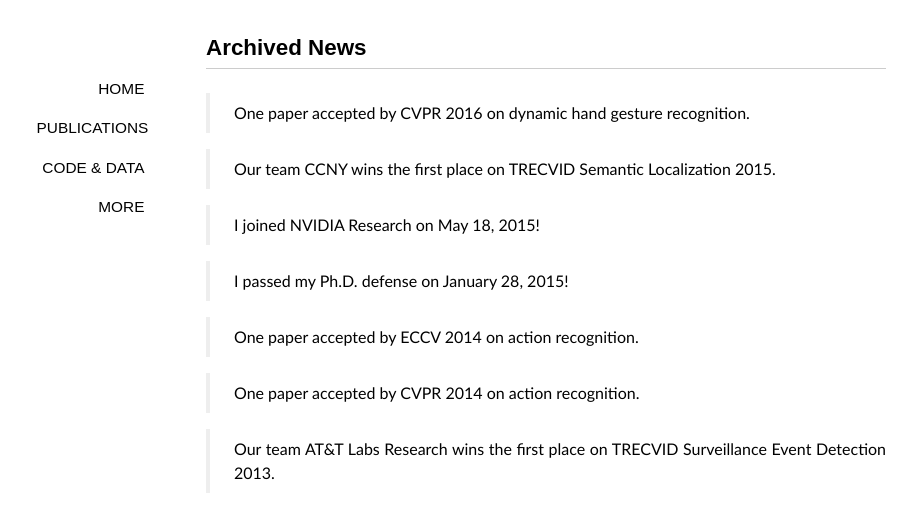
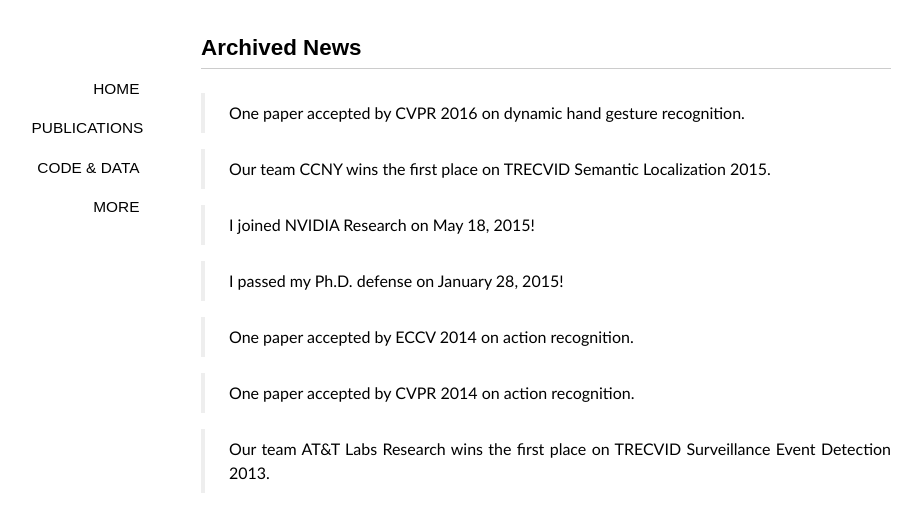
Before and after one commit to xiaodongyang/xiaodongyang.github.io, a Jekyll site: the page built from news.md, in a window 1280 px wide. Shown: the top 532 px of the page, without its empty margins (94-1015 px from the left). Built offline with Jekyll 4.4.1, drawn with Linux system fonts in a browser that asks for light colours; some web fonts are replaced.

Commit message:
Update style.css

```diff
--- a/media/css/style.css
+++ b/media/css/style.css
@@ -25,7 +25,7 @@
 blockquote{display:block;text-align:justify;border-left:4px solid #eeeeee;}
 blockquote{margin:1em 0em;padding-left:1.5em;}
 blockquote p{margin:0;padding:.5em 0;}
-#container{width:680px;margin:2em auto;display:block;padding:0 2em;}
+#container{width:690px;margin:2em auto;display:block;padding:0 2em;}
 .content{font-size:16px;line-height:24px;}
 .content h1{padding:.5em 0;}
 .content img{max-width:600px;display:block;margin:4px auto;-webkit-box-shadow:#999 1px 1px 4px;-moz-box-shadow:#999 1px 1px 4px;box-shadow:#999 1px 1px 4px;}
```
